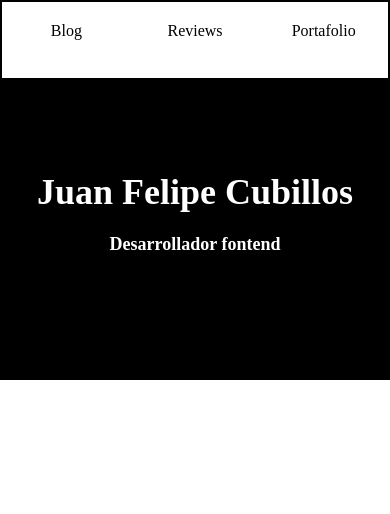
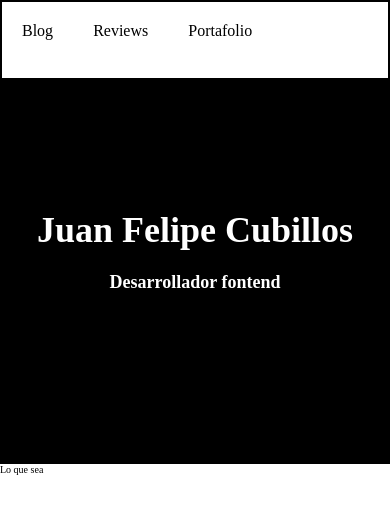
Before and after one commit to Felipc47/felipc47, a plain HTML site: page index.html in a window 390 px wide. Drawn offline with Linux system fonts and the light colour scheme.

Commit message:
Versión del head definitiva

```diff
--- a/index.html
+++ b/index.html
@@ -23,6 +23,9 @@
 </div>
     </header>
 <main>
+    <aside>
+        Lo que sea
+    </aside>
 </main>
 </body>
 </html>
--- a/style.css
+++ b/style.css
@@ -7,14 +7,12 @@ html{
     font-size: 62.5%;
 }
 body{
-    display: flex;
-    justify-content: center;
-    flex-direction: row;}
+   }
 header {
     border:solid black 2px;
     width: 100%;
     min-width: 40px;
-    min-height: 45vh;
+    min-height: 55vh;
     display: flex;
     flex-wrap: wrap;
     justify-content: space-between;
@@ -22,12 +20,6 @@ header {
     font-size: 1.6rem;
     background-color: black;
     color:white;
-}
-.primero {
-    width: 100%;
-    height: 60%;
-    text-align: center;
-    font-size: 2.5rem;
 }
 
 
@@ -54,14 +46,24 @@ li {
     justify-content: center;
 }
 
+.primero {
+    width: 100%;
+    height: 30vh;
+    text-align: center;
+    font-size: 2.5rem;
+}
+
 
 @media (max-width:600px){
-    li {
-        width: 40%;
+    ul {
+
     }
+  li {
+      justify-content: flex-start;
+  }
     .primero {
         font-size: 1.8rem;
-        height: 55%;
+        height: 30vh;
         font-weight: bold;
     }
 }
```
